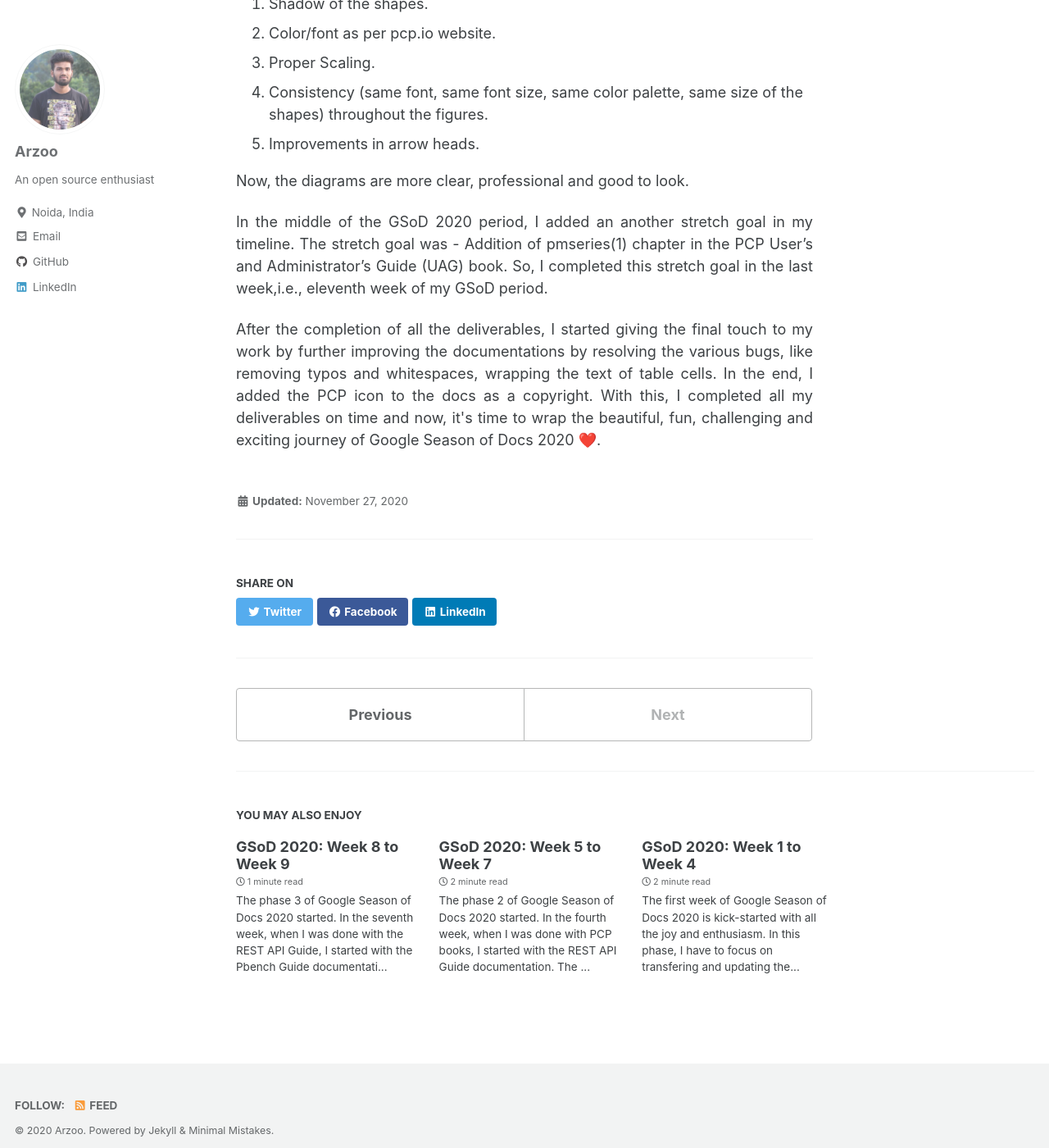
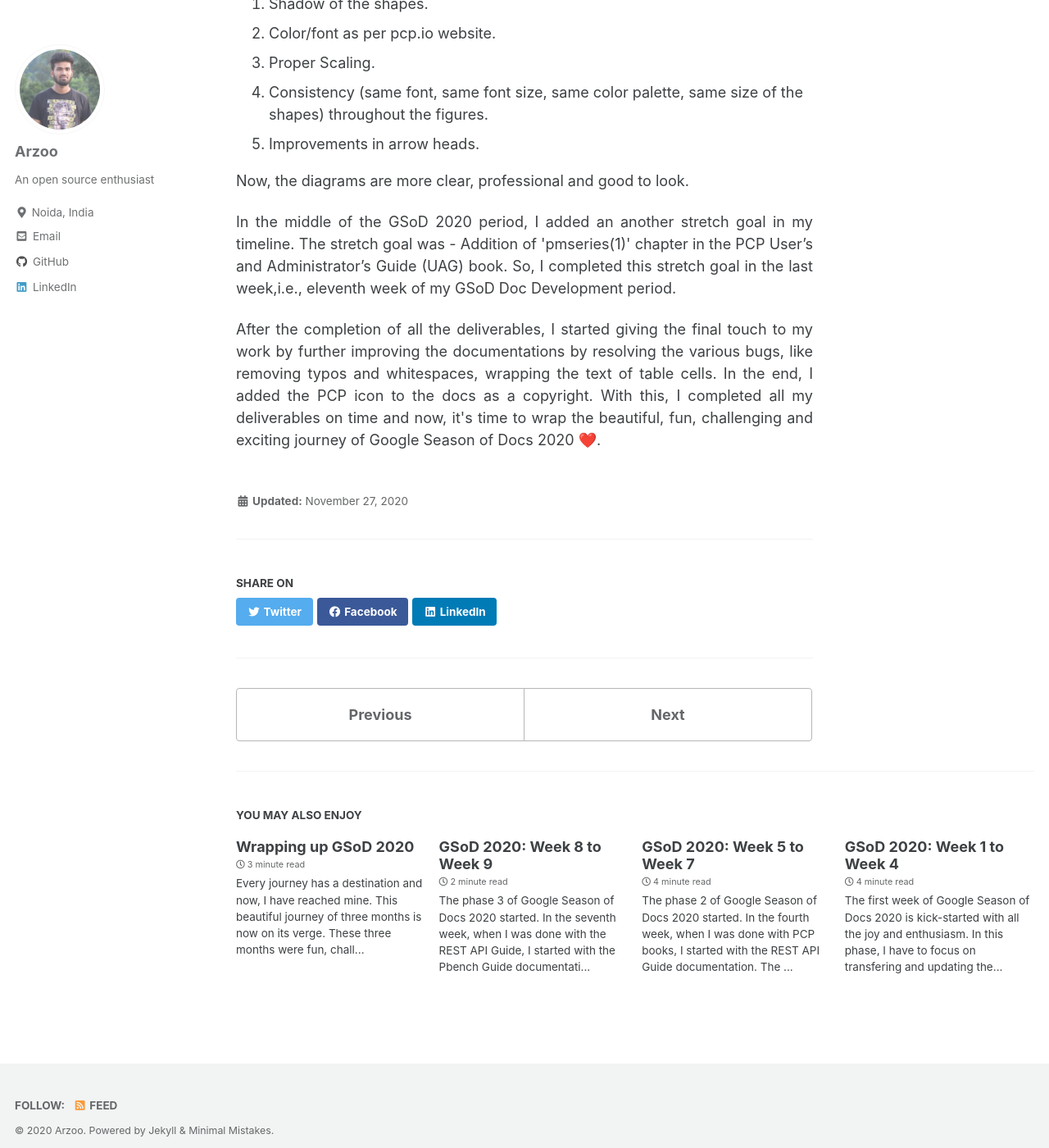
Before and after one commit to arzoo14/arzoo14.github.io, a Jekyll site: the page built from _posts/2020-11-27-gsod-2020-week-10-to-week-11.md, in a window 1280 px wide and 1400 px high, scrolled down 332 px. Shown: the whole window at 82% size. Built offline with Jekyll 4.4.1, drawn with Linux system fonts in a browser that asks for light colours; cached includes are drawn as plain includes; emoji names are drawn with the system emoji font; some of the changed text lies outside the part shown.

Commit message:
GSoD 2020: The last Blog

```diff
--- a/_config.yml
+++ b/_config.yml
@@ -28,7 +28,7 @@
 logo                     : # path of logo image to display in the masthead, e.g. "/assets/images/88x88.png"
 masthead_title           : # overrides the website title displayed in the masthead, use " " for no title
 # breadcrumbs            : false # true, false (default)
-words_per_minute         : 200
+words_per_minute         : 100
 comments:
   provider               : # false (default), "disqus", "discourse", "facebook", "staticman", "staticman_v2", "utterances", "custom"
   disqus:
--- a/_posts/2020-11-27-gsod-2020-week-10-to-week-11.md
+++ b/_posts/2020-11-27-gsod-2020-week-10-to-week-11.md
@@ -19,9 +19,8 @@
 </p>
 
 <p style='text-align: justify;'>
-In the middle of the GSoD 2020 period, I added an another stretch goal in my timeline. The stretch goal was - Addition of pmseries(1) chapter in the PCP User’s and Administrator’s Guide (UAG) book. So, I completed this stretch goal in the last week,i.e., eleventh week of my GSoD period.
+In the middle of the GSoD 2020 period, I added an another stretch goal in my timeline. The stretch goal was - Addition of 'pmseries(1)' chapter in the PCP User’s and Administrator’s Guide (UAG) book. So, I completed this stretch goal in the last week,i.e., eleventh week of my GSoD Doc Development period.
 </p>
-
 
 <p style='text-align: justify;'>
 After the completion of all the deliverables, I started giving the final touch to my work by further improving the documentations by resolving the various bugs, like removing typos and whitespaces, wrapping the text of table cells. In the end, I added the PCP icon to the docs as a copyright. With this, I completed all my deliverables on time and now, it's time to wrap the beautiful, fun, challenging and exciting journey of Google Season of Docs 2020 :heart:.
--- /dev/null
+++ b/_posts/2020-12-2-wrapping-up-gsod-2020.md
@@ -0,0 +1,29 @@
+---
+layout: single
+title:  "Wrapping up GSoD 2020"
+date:   2020-12-2
+---
+
+<p style='text-align: justify;'>
+Every journey has a destination and now, I have reached mine. This beautiful journey of three months is now on its verge. These three months were fun, challenging and exciting to me. I made new friends (my mentors) who helped me throughout this journey to overcome the challenges. I learnt a lot from them. I haven't heard of words - Swagger, mankier, Redoc, troff. But I learnt all of them and climbed the stairs of success. As Hermoine and Ron were to Harry Potter, my mentors- Nathan Scott and Andreas Gerstmayr were to me.
+</p>
+
+<p style='text-align: justify;'>
+This last week, I worked on the project report, also known as final work product. While writing the project report, I remembered all the past weeks, and I can find the smile and happiness on my face. Like my mentor told me after reading my project report, "It's nice to look back and remember all the things you've achieved :smile: - well done - awesome effort!"; yes, it really makes me proud - looking back and remembering all the efforts. Should this be an end?
+</p>
+
+<p style='text-align: justify;'>
+No, my friend, it's not. I'll continue contributing to Performance Co-Pilot organization and other open source projects as well.
+</p>
+
+<p style='text-align: justify;'>
+So, In the end, I would like to express my sincere gratitude to my mentors - Nathan Scott and Andreas Gerstmayr for their constant support and guidance. They were always around and had solutions to any issue that I faced. I would also like to thank Peter Portante for his guidance on the pbench guides. I would continue with him on adding more content to the pbench guides.
+</p>
+
+<p style='text-align: justify;'>
+I am grateful to Google and Performance Co-Pilot organization for giving me this golden opportunity :heart:.
+</p>
+
+<p style='text-align: justify;'>
+Now, it's time for good bye. The Hogwarts Express is waiting for me on Platform 9¾ and I have to catch it :running:.
+</p>
```
